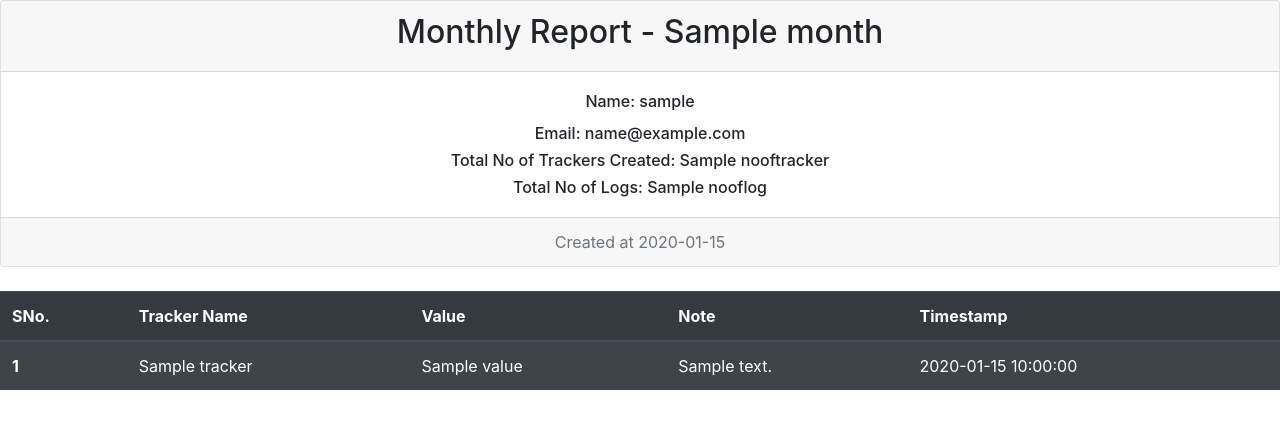
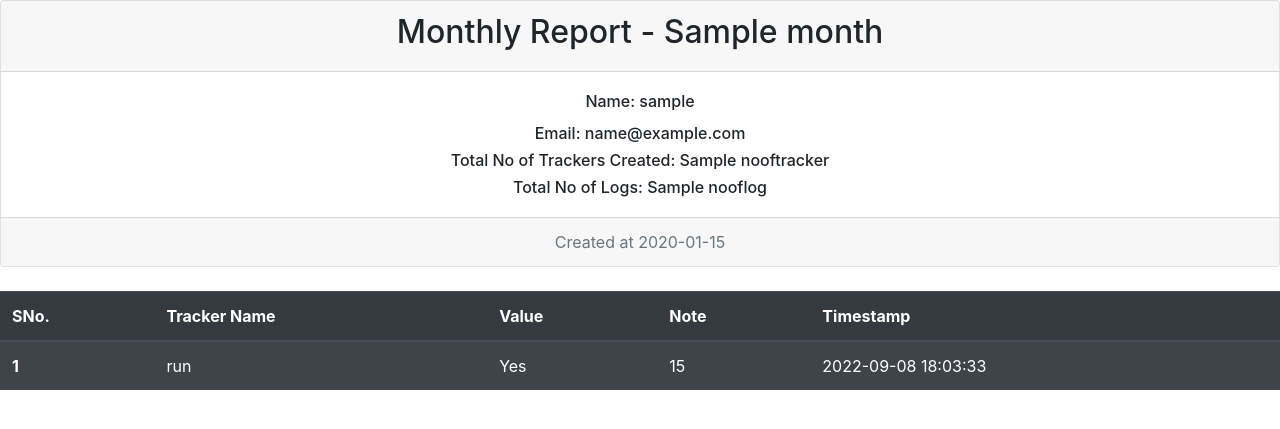
Before and after one commit to saurabh190802/quansappv2-complete, a Flask app: template server/templates/monthly_progress.html in a window 1280 px wide. Shown: the top 429 px of the page. Run offline with Flask 2, Linux system fonts and the light colour scheme; data comes from the database, SQL or seed files in the repository; tables that the repository leaves empty hold one stand-in row (values such as "Sample post"); the template is opened without the code that fills it: values that come from a table or form of the project are taken from there, most other values are stand-ins (such as "Sample title", 1, 10 or a date in 2020); data that the repository does not hold is empty.

Commit message:
changed to id

```diff
--- a/server/app.py
+++ b/server/app.py
@@ -79,7 +79,7 @@ class User(db.Model):
 
 class Tracker(db.Model):
     id = db.Column(db.Integer, primary_key=True)
-    name = db.Column(db.String(50), unique=True)
+    name = db.Column(db.String(50))
     desc = db.Column(db.String(500))
     trackertype = db.Column(db.String(20))
     user_id = db.Column(db.Integer)
@@ -90,7 +90,7 @@ class Logs(db.Model):
     id = db.Column(db.Integer, primary_key=True)
     value = db.Column(db.String(500))
     note = db.Column(db.String(500))
-    tracker = db.Column(db.String(50))
+    trackerid = db.Column(db.Integer)
     timestamp = db.Column(db.DateTime, nullable=False,
                           default=datetime.now())
     user_id = db.Column(db.Integer)
@@ -408,7 +408,7 @@ def delete_tracker(current_user, tracker_id):
     tracker = Tracker.query.filter_by(
         id=tracker_id, user_id=current_user.id).first()
     logs = Logs.query.filter_by(
-        user_id=current_user.id, tracker=tracker.name).all()
+        user_id=current_user.id, trackerid=tracker.id).all()
 
     for log in logs:
         db.session.delete(log)
@@ -441,17 +441,17 @@ def update_tracker(current_user, tracker_id):
     return jsonify({'message': 'Trakcer updated!'})
 
 
-@app.route('/<tracker_name>/log', methods=['POST'])
+@app.route('/<tracker_id>/log', methods=['POST'])
 @token_required
-def create_log(current_user, tracker_name):
+def create_log(current_user, tracker_id):
     data = request.get_json()
 
     new_log = Logs(value=data['value'], note=data['note'],
-                   user_id=current_user.id, tracker=tracker_name)
+                   user_id=current_user.id, trackerid=tracker_id)
     db.session.add(new_log)
     db.session.commit()
     tracker = Tracker.query.filter_by(
-        name=tracker_name, user_id=current_user.id).first()
+        id=tracker_id, user_id=current_user.id).first()
     tracker.lastused = datetime.now()
     db.session.add(tracker)
     db.session.commit()
@@ -459,18 +459,18 @@ def create_log(current_user, tracker_name):
     return jsonify({'message': "new log added"})
 
 
-@app.route('/<tracker_name>/alllog', methods=['GET'])
+@app.route('/<tracker_id>/alllog', methods=['GET'])
 @token_required
-def get_all_logs(current_user, tracker_name):
+def get_all_logs(current_user, tracker_id):
     logs = Logs.query.filter_by(
-        user_id=current_user.id, tracker=tracker_name).all()
+        user_id=current_user.id, trackerid=tracker_id).all()
 
     output = []
 
     for log in logs:
         log_data = {}
         log_data['id'] = log.id
-        log_data['tracker'] = log.tracker
+        log_data['trackerid'] = log.trackerid
         log_data['note'] = log.note
         log_data['value'] = log.value
         log_data['timestamp'] = log.timestamp
@@ -479,11 +479,11 @@ def get_all_logs(current_user, tracker_name):
     return jsonify({'logs': output})
 
 
-@app.route('/<tracker_name>/delalllogs', methods=['DELETE'])
+@app.route('/<tracker_id>/delalllogs', methods=['DELETE'])
 @token_required
-def del_all_logs(current_user, tracker_name):
+def del_all_logs(current_user, tracker_id):
     logs = Logs.query.filter_by(
-        user_id=current_user.id, tracker=tracker_name).all()
+        user_id=current_user.id, trackerid=tracker_id).all()
 
     for log in logs:
         db.session.delete(log)
@@ -492,11 +492,11 @@ def del_all_logs(current_user, tracker_name):
     return jsonify({'message': 'All trackers deleted'})
 
 
-@app.route('/deletelog/<tracker_name>/<log_id>', methods=['DELETE'])
+@app.route('/deletelog/<tracker_id>/<log_id>', methods=['DELETE'])
 @token_required
-def delete_log(current_user, log_id, tracker_name):
+def delete_log(current_user, log_id, tracker_id):
     log = Logs.query.filter_by(
-        id=log_id, user_id=current_user.id, tracker=tracker_name).first()
+        id=log_id, user_id=current_user.id, trackerid=tracker_id).first()
 
     if not log:
         return jsonify({'message': 'No todo found!'})
@@ -526,11 +526,11 @@ def get_one_tracker(current_user, tracker_id):
     return jsonify(tracker_data)
 
 
-@app.route('/updatelog/<tracker_name>/<log_id>', methods=['POST'])
+@app.route('/updatelog/<tracker_id>/<log_id>', methods=['POST'])
 @token_required
-def update_log(current_user, tracker_name, log_id):
+def update_log(current_user, tracker_id, log_id):
     log = Logs.query.filter_by(
-        id=log_id, user_id=current_user.id, tracker=tracker_name).first()
+        id=log_id, user_id=current_user.id, trackerid=tracker_id).first()
 
     if not log:
         return jsonify({'message': 'No log found!'})
@@ -548,7 +548,7 @@ def update_log(current_user, tracker_name, log_id):
 @app.route('/export/trackercsv', methods=['GET'])
 @token_required
 def download_datatracker(current_user):
-    query_sets = Tracker.query.filter_by(user_id=1).all()
+    query_sets = Tracker.query.filter_by(user_id=current_user.id).all()
     column_names = ['name', "trackertype", 'desc']
 
     excel.init_excel(app)
@@ -560,7 +560,6 @@ def download_datatracker(current_user):
 @token_required
 def export_pdftracker(current_user):
     trackers = Tracker.query.filter_by(user_id=current_user.id).all()
-
 
     rendered = render_template("tracker_pdf_report.html", trackers=trackers, username=current_user.name,
                                useremail=current_user.email, downloadtime=datetime.now())
@@ -574,30 +573,33 @@ def export_pdftracker(current_user):
     return response
 
 
-@app.route('/export/<tracker_name>/logcsv', methods=['GET'])
+@app.route('/export/<tracker_id>/logcsv', methods=['GET'])
 @token_required
-def download_datalog(current_user, tracker_name):
+def download_datalog(current_user, tracker_id):
     query_sets = Logs.query.filter_by(
-        user_id=current_user.id, tracker=tracker_name).all()
-    column_names = ['tracker', 'value', "note", 'timestamp']
+        user_id=current_user.id, trackerid=tracker_id).all()
+    tracker = Tracker.query.filter_by(
+        user_id=current_user.id, id=tracker_id).first()
+    column_names = ['trackerid', 'value', "note", 'timestamp']
 
     excel.init_excel(app)
     extension_type = "csv"
-    filename = tracker_name + "_AllLogs" + "." + extension_type
+    filename = tracker.name + "_AllLogs" + "." + extension_type
 
     return excel.make_response_from_query_sets(query_sets, column_names, extension_type, file_name=filename)
 
 
-@app.route("/export/<tracker_name>/logpdf", methods=['GET'])
+@app.route("/export/<tracker_id>/logpdf", methods=['GET'])
 @token_required
-def export_pdflog(current_user, tracker_name):
+def export_pdflog(current_user, tracker_id):
     query_sets = Logs.query.filter_by(
-        user_id=current_user.id, tracker=tracker_name).all()
+        user_id=current_user.id, trackerid=tracker_id).all()
 
-
+    tracker = Tracker.query.filter_by(
+        user_id=current_user.id, id=tracker_id).first()
 
     rendered = render_template("pdf_report.html", logs=query_sets, username=current_user.name,
-                               useremail=current_user.email, trackername=tracker_name, downloadtime=datetime.now())
+                               useremail=current_user.email, trackername=tracker.name, downloadtime=datetime.now())
     pdf = pdfkit.from_string(
         rendered, False)
 
@@ -644,13 +646,13 @@ def google_auth():
     return make_response(jsonify({'token': token.decode('UTF-8')}), 201)
 
 
-@app.route('/<tracker_name>/plot', methods=['GET'])
+@app.route('/<tracker_id>/plot', methods=['GET'])
 @token_required
-def gen_chart_url(current_user, tracker_name):
+def gen_chart_url(current_user, tracker_id):
     logs = Logs.query.filter_by(
-        user_id=current_user.id, tracker=tracker_name).all()
+        user_id=current_user.id, trackerid=tracker_id).all()
     tracker = Tracker.query.filter_by(
-        name=tracker_name, user_id=current_user.id).first()
+        id=tracker_id, user_id=current_user.id).first()
     if (len(logs) == 0):
         return "nothing to show"
     yes = 0
@@ -740,14 +742,10 @@ def monthly_report():
                 user_id=user.id).all()
             trackers = Tracker.query.filter_by(user_id=user.id).all()
 
-            path_wkthmltopdf = r'C:\\Program Files\\wkhtmltopdf\\bin\\wkhtmltopdf.exe'
-
-            config = pdfkit.configuration(wkhtmltopdf=path_wkthmltopdf)
-
             rendered = render_template("monthly_progress.html", username=user.name,
-                                       useremail=user.email, nooftracker=len(trackers), nooflog=len(logs), logs=logs, downloadtime=datetime.now(), month=datetime.now().month)
+                                       useremail=user.email, nooftracker=len(trackers), nooflog=len(logs), logs=logs, trackers=trackers, downloadtime=datetime.now(), month=datetime.now().month)
             pdf = pdfkit.from_string(
-                rendered, False, configuration=config)
+                rendered, False)
 
             msg3 = Message(
                 user.name+", Your Monthly Progress Report -quansApp",
--- a/server/templates/monthly_progress.html
+++ b/server/templates/monthly_progress.html
@@ -1,21 +1,20 @@
 <!DOCTYPE html>
 <html>
   <head>
-        <meta charset="utf-8">
-        <meta http-equiv="X-UA-Compatible" content="IE=edge">
+    <meta charset="utf-8" />
+    <meta http-equiv="X-UA-Compatible" content="IE=edge" />
     <title></title>
-        <meta name="description" content="">
-        <meta name="viewport" content="width=device-width, initial-scale=1">
-        <link rel="stylesheet" href="">
+    <meta name="description" content="" />
+    <meta name="viewport" content="width=device-width, initial-scale=1" />
+    <link rel="stylesheet" href="" />
     <link
       rel="stylesheet"
       href="https://cdn.jsdelivr.net/npm/bootstrap@4.3.1/dist/css/bootstrap.min.css"
       integrity="sha384-ggOyR0iXCbMQv3Xipma34MD+dH/1fQ784/j6cY/iJTQUOhcWr7x9JvoRxT2MZw1T"
       crossorigin="anonymous"
-
     />
   </head>
-    <body >
+  <body>
     <div class="card text-center">
       <div class="card-header">
         <h2>Monthly Report - {{month}}</h2>
@@ -25,13 +24,10 @@
         <h6 class="card-text">Email: {{useremail}}</h6>
         <h6 class="card-text">Total No of Trackers Created: {{nooftracker}}</h6>
         <h6 class="card-text">Total No of Logs: {{nooflog}}</h6>
-
       </div>
-  <div class="card-footer text-muted">
-    Created at {{downloadtime}}
+      <div class="card-footer text-muted">Created at {{downloadtime}}</div>
     </div>
-</div>
-<br>
+    <br />
 
     <table class="table table-dark table-striped">
       <thead>
@@ -47,13 +43,14 @@
         {% for log in logs %}
         <tr>
           <th scope="row">{{loop.index}}</th>
-      <td>{{log.tracker}}</td>
+          {% for tracker in trackers %} {% if log.trackerid==tracker.id %}
+          <td>{{tracker.name}}</td>
+          {% endif %} {% endfor %}
           <td>{{log.value}}</td>
           <td>{{log.note}}</td>
           <td>{{log.timestamp}}</td>
         </tr>
         {% endfor %}
-
       </tbody>
     </table>
     <script src="" async defer></script>
```
Also changed, not shown: server/Database.db, 3 other files. Lines whose indentation alone changed are shown as unchanged.
